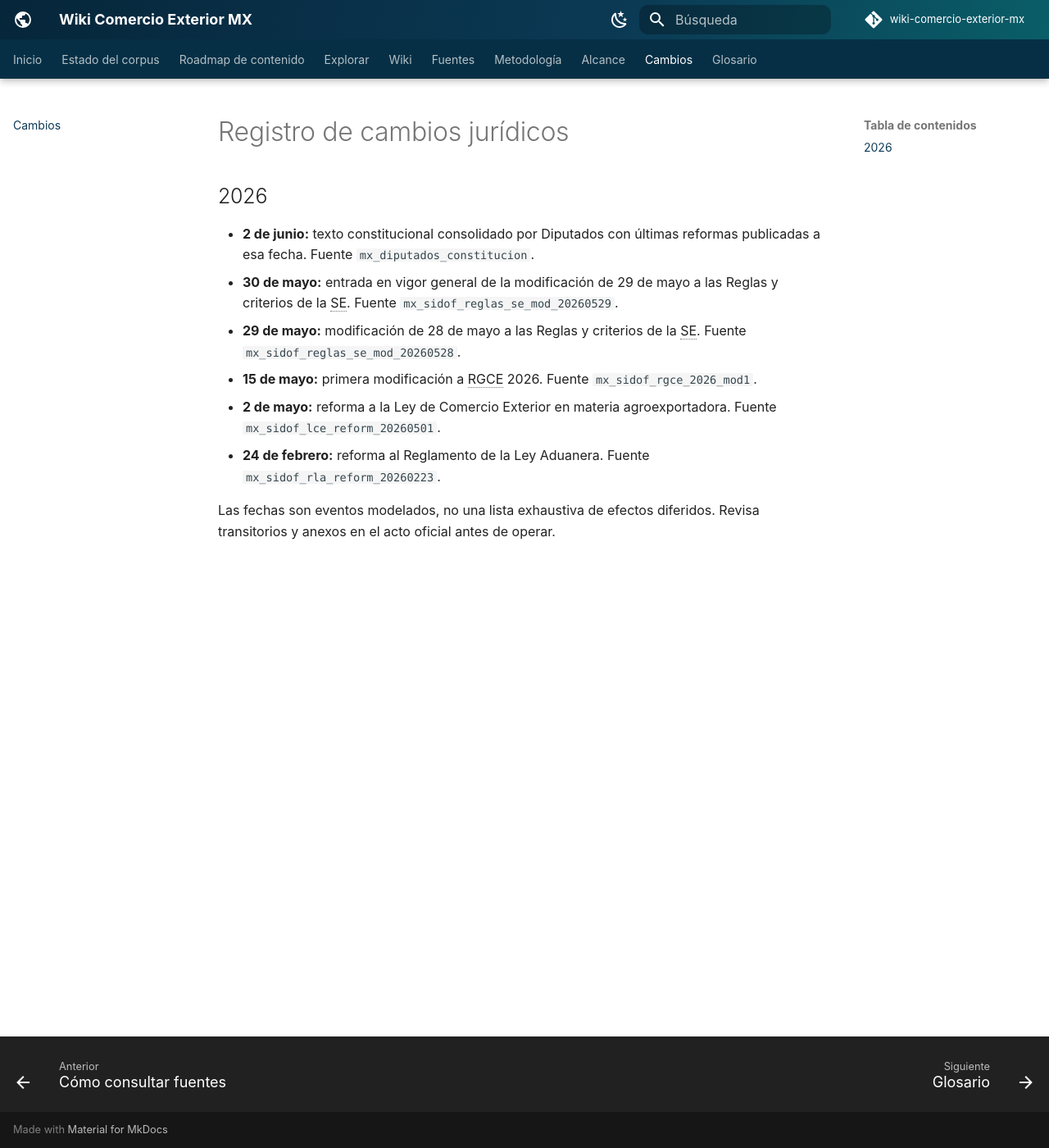
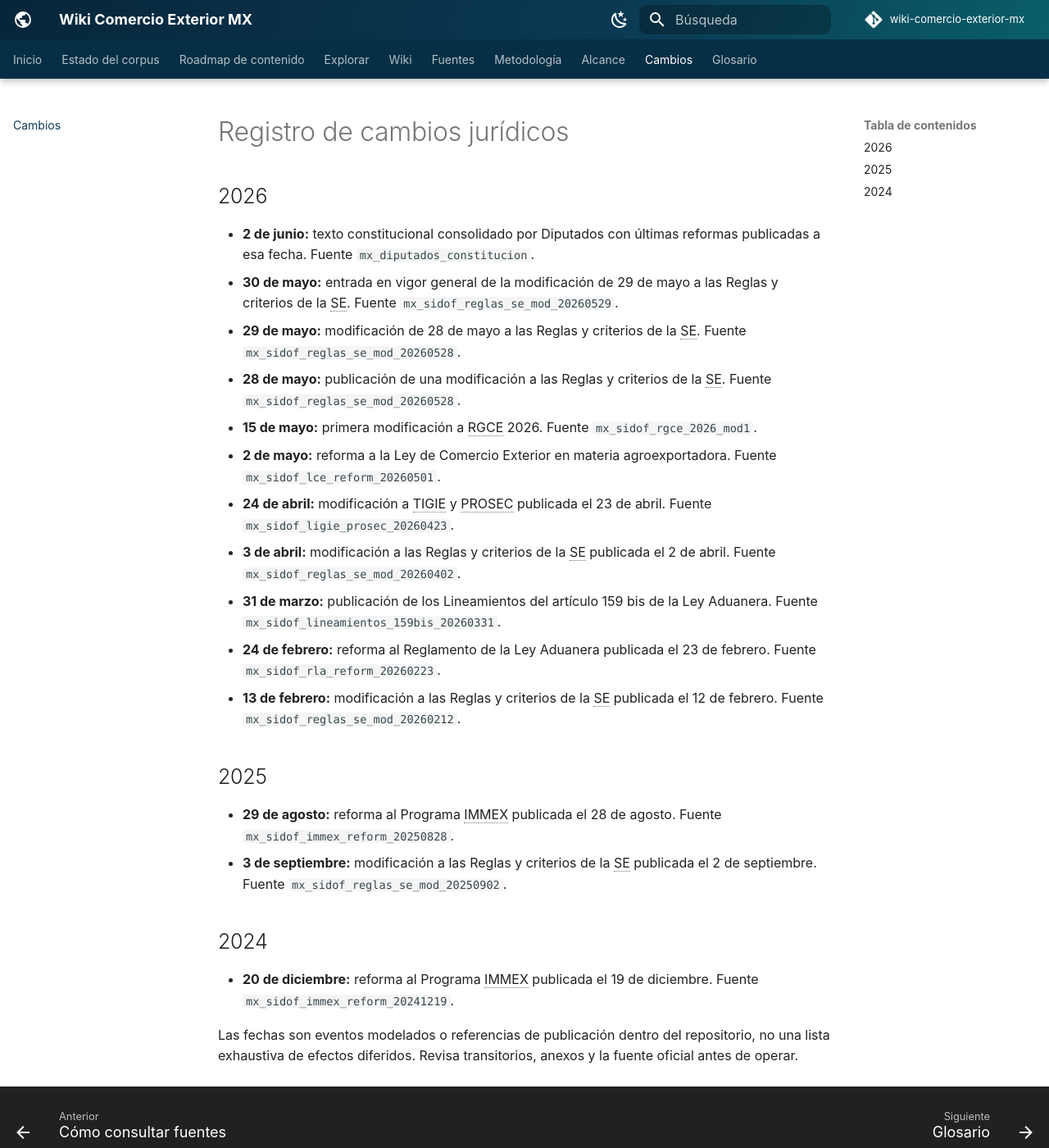
Before and after one commit to jccontrerasg08-cpu/wiki-comercio-exterior-mx, an MkDocs documentation site: the page built from docs/changes/index.md, in a window 1280 px wide and 1400 px high. Shown: the whole window at 82% size. Built offline with MkDocs 1.6.1 and Material for MkDocs 9.7.7, drawn with Linux system fonts in a browser that asks for light colours; comment, search, counter and statistics services are not loaded.

Commit message:
docs: expand legal changes timeline

```diff
--- a/docs/changes/index.md
+++ b/docs/changes/index.md
@@ -10,8 +10,22 @@ description: "Historial del proyecto y cambios relevantes en fuentes, metodolog
 - **2 de junio:** texto constitucional consolidado por Diputados con últimas reformas publicadas a esa fecha. Fuente `mx_diputados_constitucion`.
 - **30 de mayo:** entrada en vigor general de la modificación de 29 de mayo a las Reglas y criterios de la SE. Fuente `mx_sidof_reglas_se_mod_20260529`.
 - **29 de mayo:** modificación de 28 de mayo a las Reglas y criterios de la SE. Fuente `mx_sidof_reglas_se_mod_20260528`.
+- **28 de mayo:** publicación de una modificación a las Reglas y criterios de la SE. Fuente `mx_sidof_reglas_se_mod_20260528`.
 - **15 de mayo:** primera modificación a RGCE 2026. Fuente `mx_sidof_rgce_2026_mod1`.
 - **2 de mayo:** reforma a la Ley de Comercio Exterior en materia agroexportadora. Fuente `mx_sidof_lce_reform_20260501`.
-- **24 de febrero:** reforma al Reglamento de la Ley Aduanera. Fuente `mx_sidof_rla_reform_20260223`.
+- **24 de abril:** modificación a TIGIE y PROSEC publicada el 23 de abril. Fuente `mx_sidof_ligie_prosec_20260423`.
+- **3 de abril:** modificación a las Reglas y criterios de la SE publicada el 2 de abril. Fuente `mx_sidof_reglas_se_mod_20260402`.
+- **31 de marzo:** publicación de los Lineamientos del artículo 159 bis de la Ley Aduanera. Fuente `mx_sidof_lineamientos_159bis_20260331`.
+- **24 de febrero:** reforma al Reglamento de la Ley Aduanera publicada el 23 de febrero. Fuente `mx_sidof_rla_reform_20260223`.
+- **13 de febrero:** modificación a las Reglas y criterios de la SE publicada el 12 de febrero. Fuente `mx_sidof_reglas_se_mod_20260212`.
 
-Las fechas son eventos modelados, no una lista exhaustiva de efectos diferidos. Revisa transitorios y anexos en el acto oficial antes de operar.
+## 2025
+
+- **29 de agosto:** reforma al Programa IMMEX publicada el 28 de agosto. Fuente `mx_sidof_immex_reform_20250828`.
+- **3 de septiembre:** modificación a las Reglas y criterios de la SE publicada el 2 de septiembre. Fuente `mx_sidof_reglas_se_mod_20250902`.
+
+## 2024
+
+- **20 de diciembre:** reforma al Programa IMMEX publicada el 19 de diciembre. Fuente `mx_sidof_immex_reform_20241219`.
+
+Las fechas son eventos modelados o referencias de publicación dentro del repositorio, no una lista exhaustiva de efectos diferidos. Revisa transitorios, anexos y la fuente oficial antes de operar.
```
